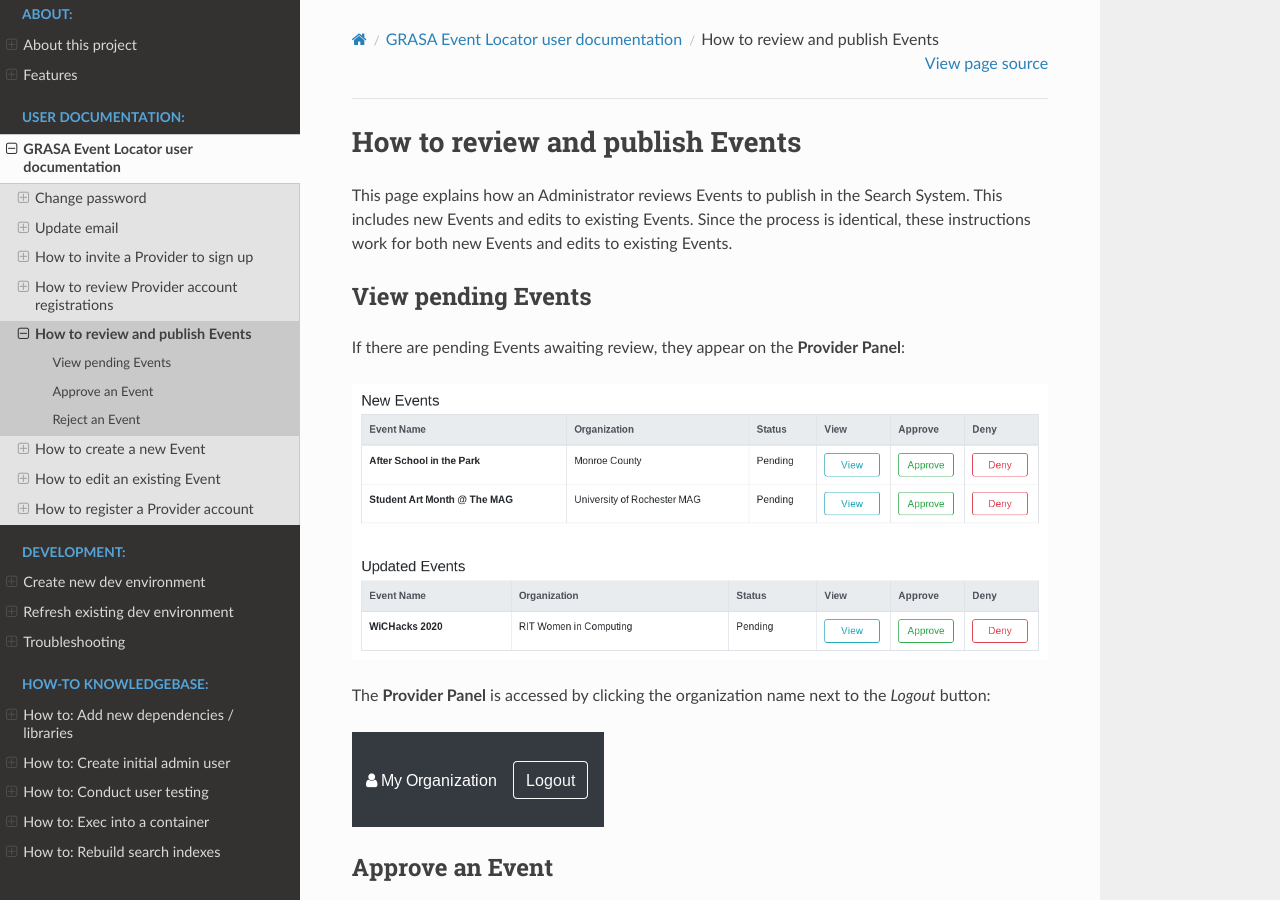
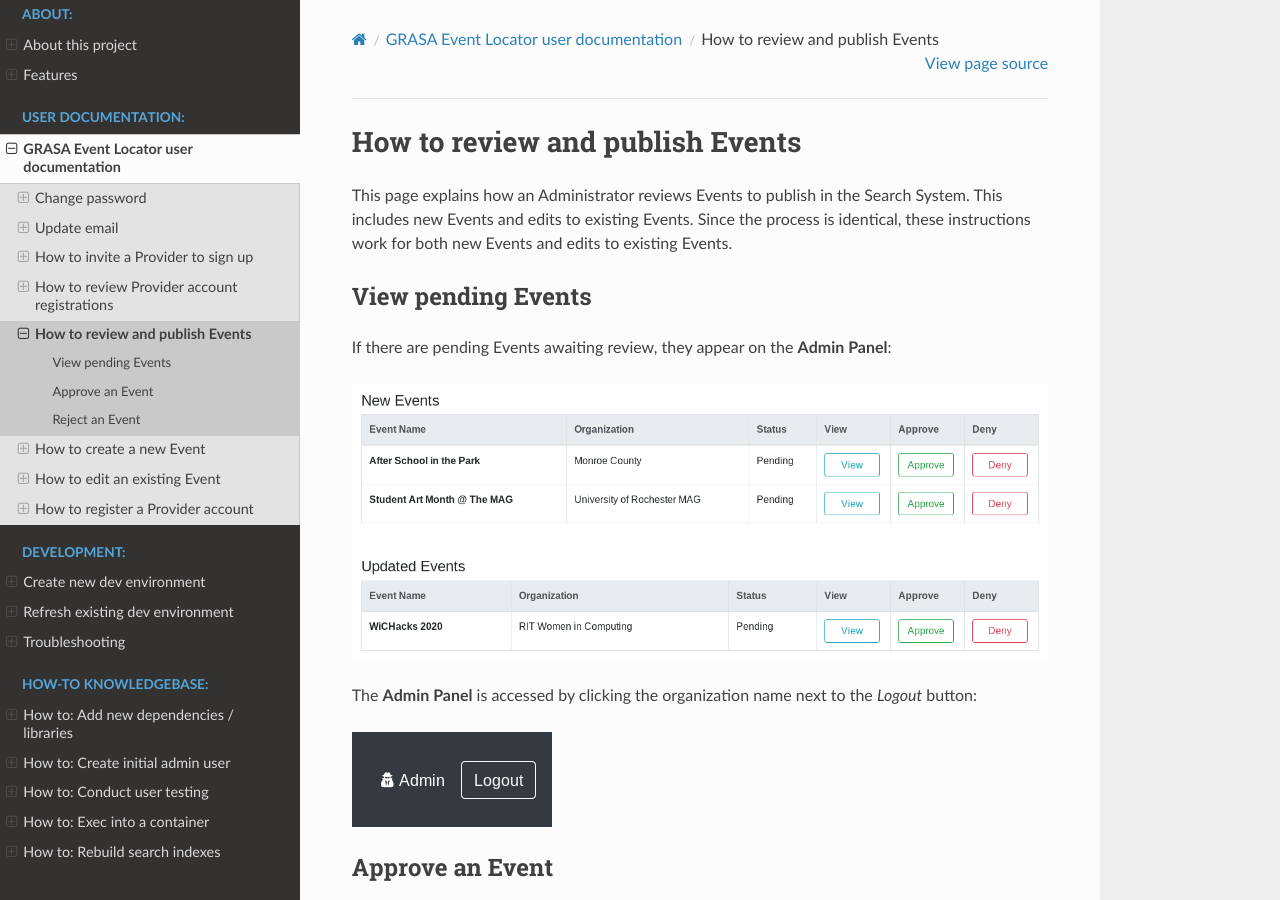
Before and after one commit to jwflory/django-rit-grasa, a Sphinx documentation site: the page built from docs/user/events/admin-review-event.md, in a window 1280 px wide and 900 px high. Built offline with Sphinx 7.4.7 and the Read the Docs theme 2.0.0, drawn with Linux system fonts in a browser that asks for light colours; formulas are drawn with MathJax 3.

Commit message:
:memo: :beetle: docs: Fix mistype caught by @leong96 (#219)
This commit addresses a mis-type that @leong96 caught in #217. It's the
Admin Panel, not the Provider Panel!

Signed-off-by: Justin W. Flory <git@jwf.io>

```diff
--- a/docs/user/events/admin-review-event.md
+++ b/docs/user/events/admin-review-event.md
@@ -8,13 +8,13 @@
 
 ## View pending Events
 
-If there are pending Events awaiting review, they appear on the **Provider Panel**:
+If there are pending Events awaiting review, they appear on the **Admin Panel**:
 
 ![Screenshot of Events pending review by an Administrator](../../_static/user/events/admin-pending-events.png "Events pending review by an Administrator")
 
-The **Provider Panel** is accessed by clicking the organization name next to the _Logout_ button:
+The **Admin Panel** is accessed by clicking the organization name next to the _Logout_ button:
 
-![Screenshot of buttons to access Provider Panel and logout](../../_static/user/events/provider-panel-logout.png "Screenshot of buttons to access Provider Panel and logout")
+![Screenshot of buttons to access Admin Panel and logout](../../_static/user/events/admin-panel-logout.png "Screenshot of buttons to access Admin Panel and logout")
 
 
 ## Approve an Event
```
Also changed, not shown: docs/_static/user/events/admin-panel-logout.png (added).
